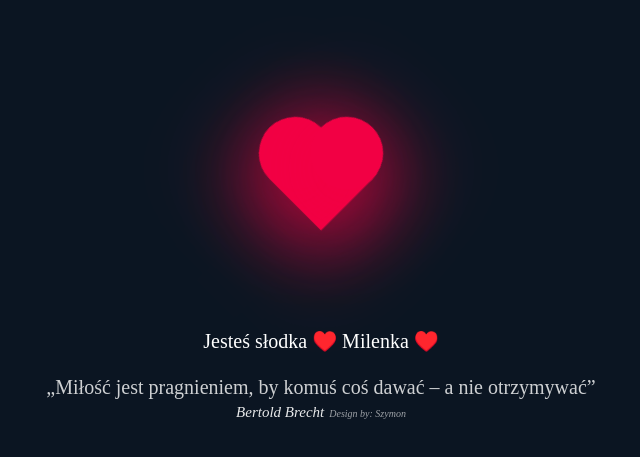
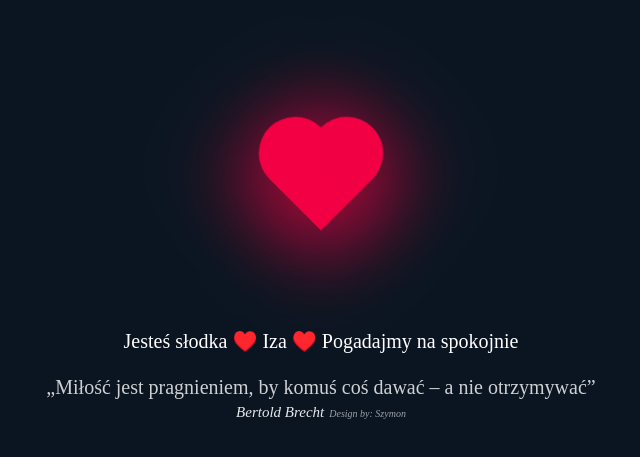
Before and after one commit to xcenqx/ily, a plain HTML site: page index.html in a window 1280 px wide. Shown: the part 221-678 px from the top of the page, without its empty margins (319-959 px from the left). Drawn offline with Linux system fonts and the light colour scheme.

Commit message:
Update index.html

```diff
--- a/index.html
+++ b/index.html
@@ -1,7 +1,7 @@
 <!DOCTYPE html>
 <html lang="pl">
     <head>
-        <title>"ILY" - Milenka</title>
+        <title>"ILY" - Iza</title>
         <meta charset="UTF-8">
         <meta name="viewport" content="width=device-width, initial-scale=1">
         <link href="style.css" rel="stylesheet">
@@ -9,7 +9,8 @@
     <body>
             <div class="heart"></div>
             <div class="text">
-                Jesteś słodka ♥️ Milenka ♥️
+                Jesteś słodka ♥️ Iza ♥️
+                Pogadajmy na spokojnie
                 <br>
                 <br>
                  <q style="opacity:0.8; margin: 5px">Miłość jest pragnieniem,
```
